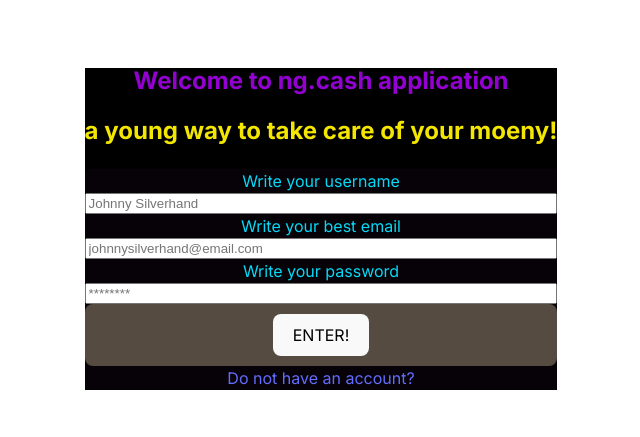
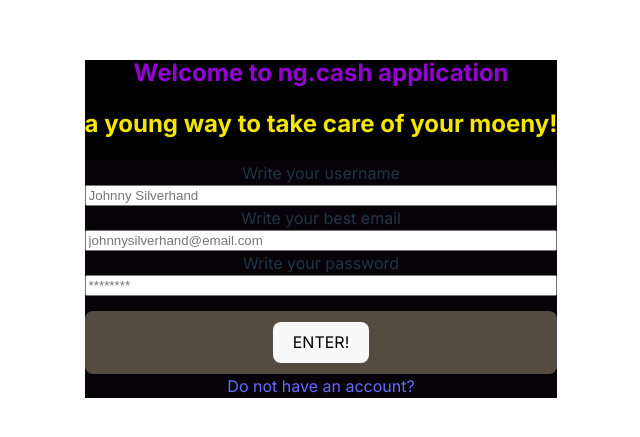
Before and after one commit to CaioAugustobrg/frontendlogin, a React (Vite) app: page /Register in a window 1280 px wide. Shown: the part 179-616 px from the top of the page, without its empty margins (319-959 px from the left). Built offline with nearby package versions, Linux system fonts and the light colour scheme.

Commit message:
:lipstick: feat: changes in Label

```diff
--- a/src/styles/styles.register.js
+++ b/src/styles/styles.register.js
@@ -9,16 +9,13 @@
 
 export const Topo = styled.div``;
 
-export const Form = styled.div`
+export const Form = styled.form`
   @import url("https://fonts.googleapis.com/css2?family=Inter:wght@400;600;700&display=swap");
 
   background-color: #6271;
   flex-direction: column;
 
-  label {
-    color: #04daf6;
-    font-family: "Inter", sans-serif;
-  }
+
   form {
     flex-direction: column;
     display: flex;
@@ -31,7 +28,16 @@
   }
 `;
 
+export const Label = styled.label`
+    text-align: left;
+    margin: 15px 0 0 0;
+    color: #04daf6;
+    font-family: "Inter", sans-serif;
+
+`;
+
 export const Button = styled.button`
+  margin-top: 15px;
   background-color: #554b41;
   color: #04daf6;
 `;
```
